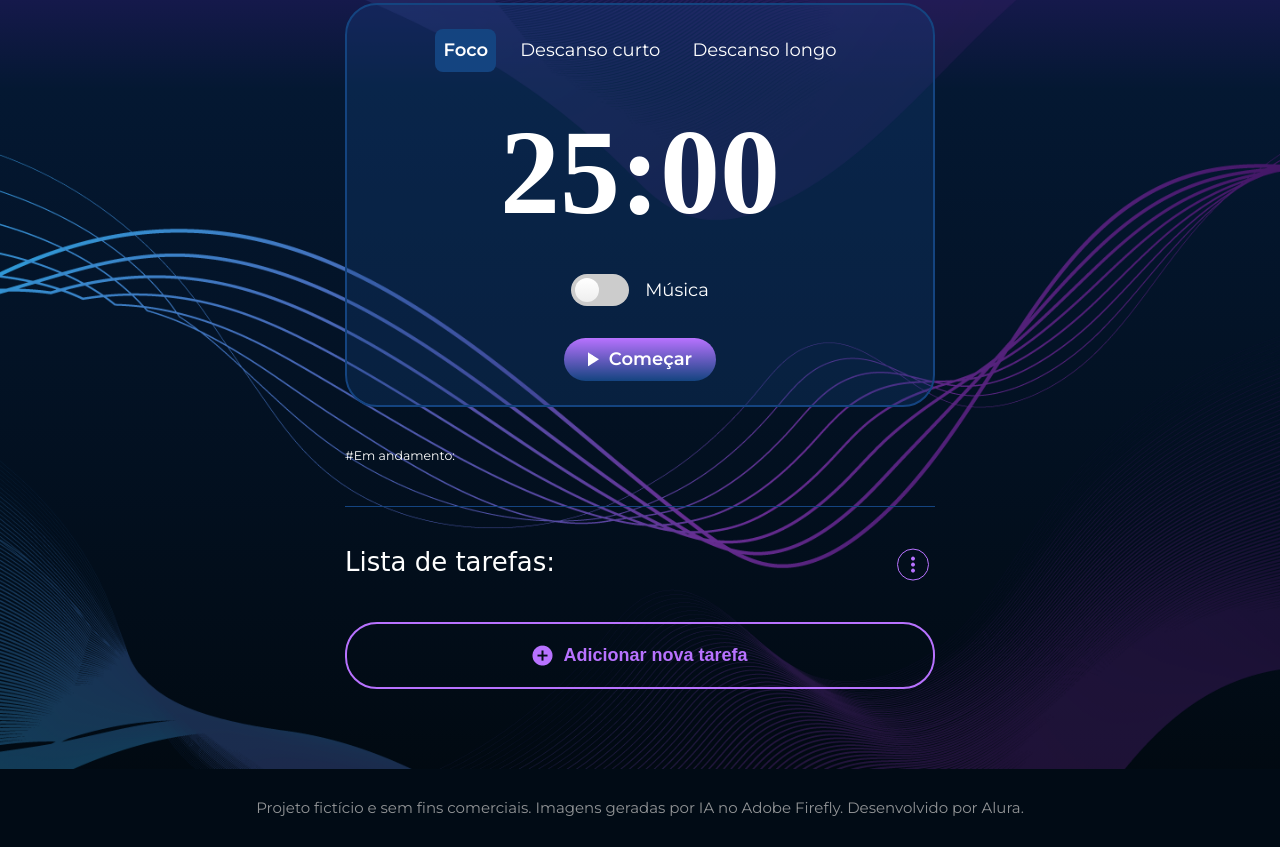
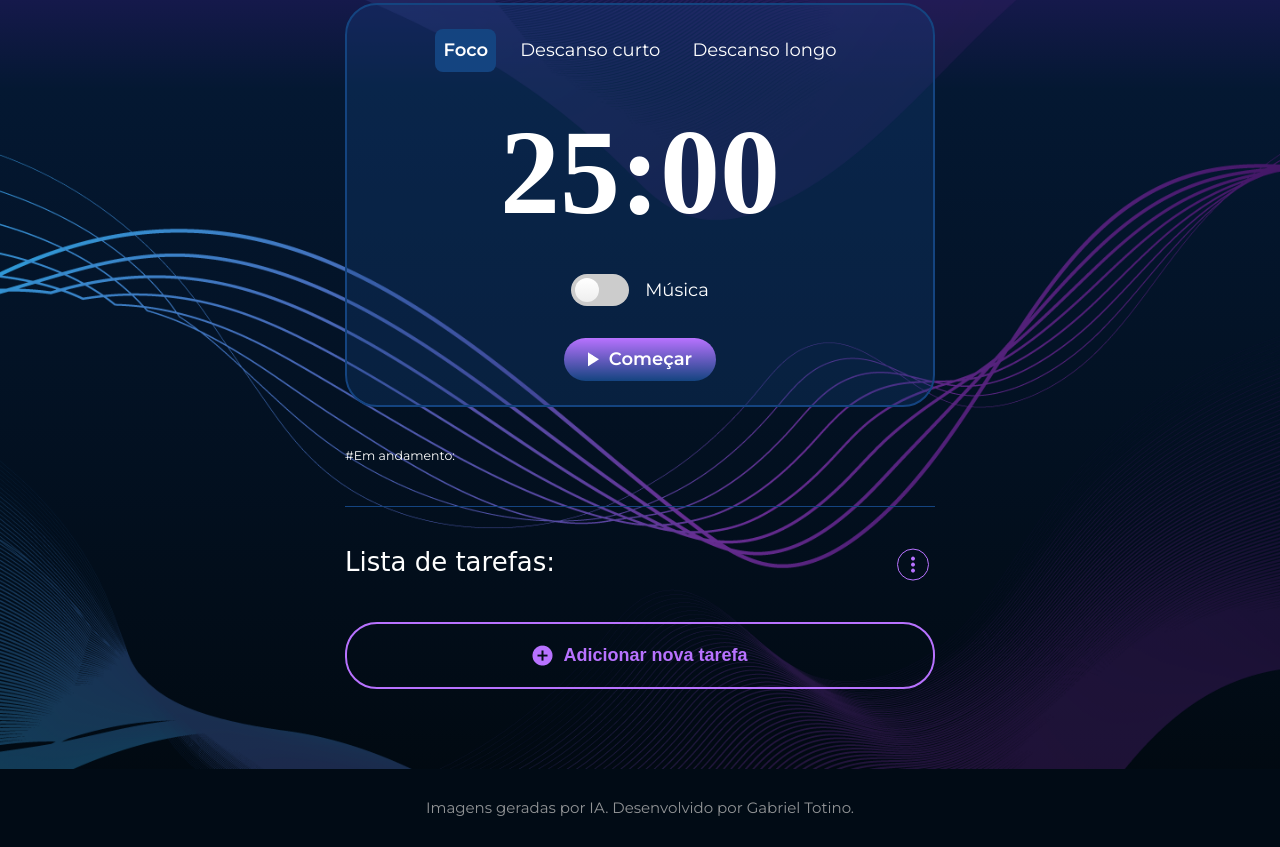
Before and after one commit to gabtotino/fokus-project-finalizado, a plain HTML site: page index.html in a window 1280 px wide. Shown: the part 621-1468 px from the top of the page. Drawn offline with nearby package versions, Linux system fonts and the light colour scheme; a web font is replaced by a local one.

Commit message:
Update index.html

```diff
--- a/index.html
+++ b/index.html
@@ -128,7 +128,7 @@
 
         <footer class="app__footer">
             <p class="app__footer-text">
-                Projeto fictício e sem fins comerciais. Imagens geradas por IA no Adobe Firefly. Desenvolvido por Alura.
+            Imagens geradas por IA. Desenvolvido por Gabriel Totino.
             </p>
         </footer>
     </main>
```
